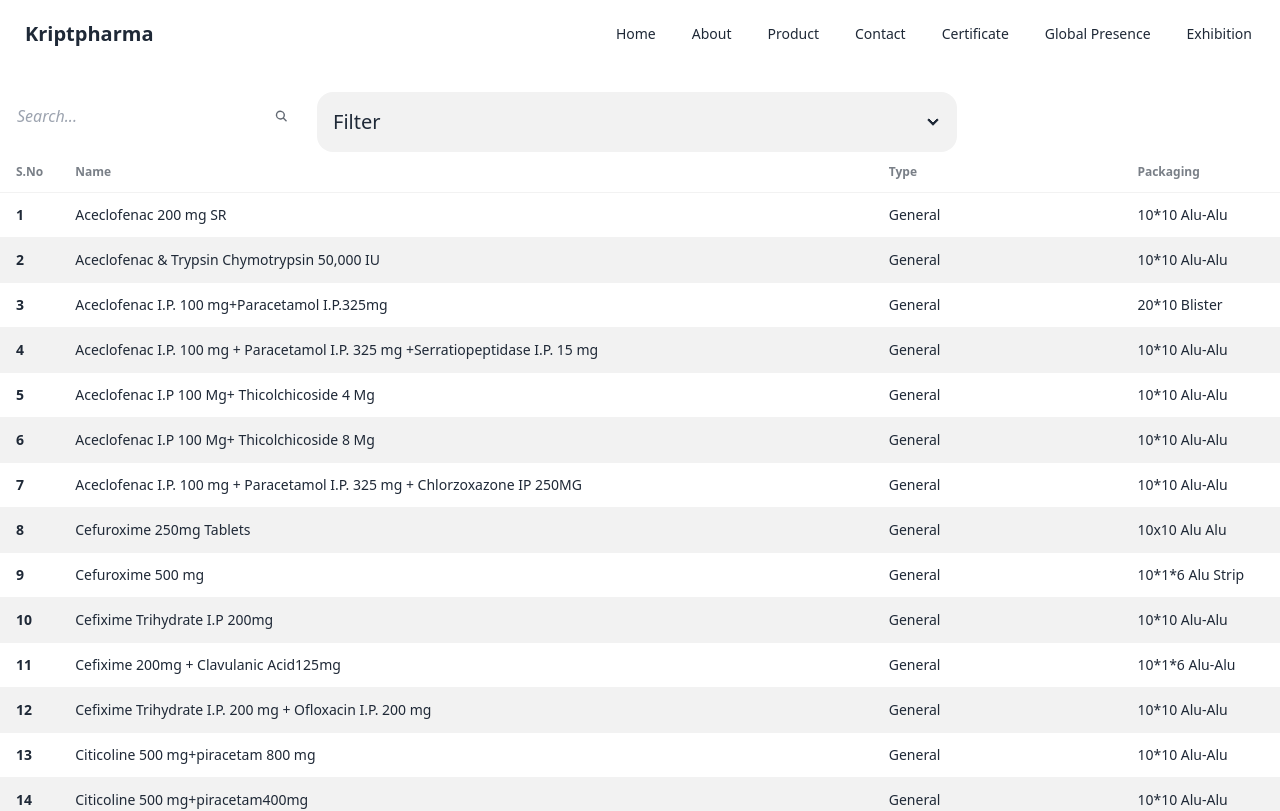
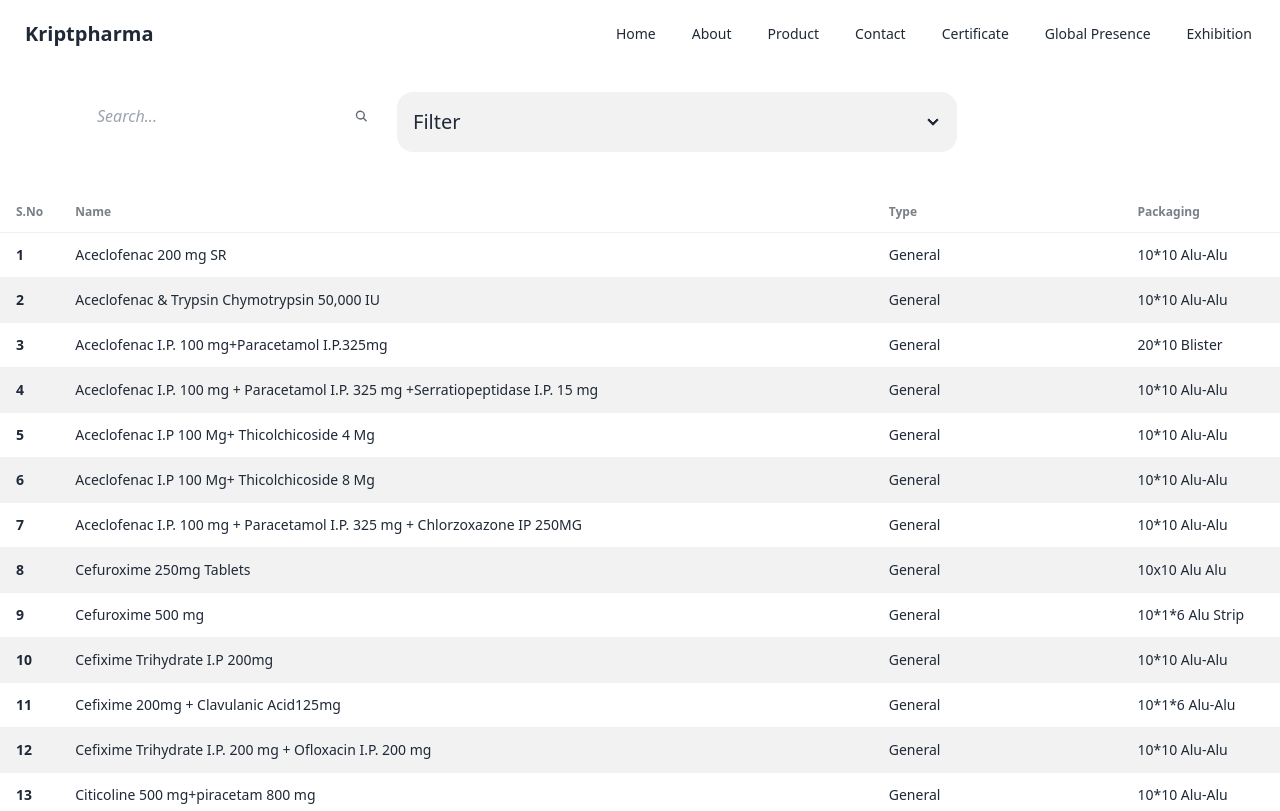
Before and after one commit to decipher-cs/kriptpharma, a React (Vite) app: page /product in a window 1280 px wide. Shown: the top 811 px of the page. Built offline with nearby package versions, Linux system fonts and the light colour scheme.

Commit message:
added height constraint on table

```diff
--- a/src/routes/__root.tsx
+++ b/src/routes/__root.tsx
@@ -6,7 +6,7 @@ export const Route = createRootRoute({
     component: () => (
         <>
             <Header />
-            <main className="relative mx-auto min-h-svh max-w-10xl px-breath lg:px-breath-lg">
+            <main className="relative mx-auto size-full min-h-svh max-w-10xl px-breath lg:px-breath-lg">
                 <Outlet />
             </main>
             <Footer />
--- a/src/routes/product.lazy.tsx
+++ b/src/routes/product.lazy.tsx
@@ -87,7 +87,6 @@ const Product = () => {
 
     return (
         <section className="grid gap-10">
-            <div className="-mx-breath max-w-10xl overflow-x-auto lg:-mx-breath-lg">
             <span className="flex items-start gap-7">
                 <label className="flex items-center gap-2">
                     <span className="sr-only">Search</span>
@@ -129,9 +128,7 @@ const Product = () => {
                         {categories.map((item, i) => (
                             <div className="form-control" key={i}>
                                 <label className="label cursor-pointer">
-                                        <span className="label-text">
-                                            {item}
-                                        </span>
+                                    <span className="label-text">{item}</span>
                                     <input
                                         type="checkbox"
                                         className="checkbox"
@@ -158,16 +155,14 @@ const Product = () => {
                                                         categoryFilter:
                                                             visibleCategories.filter(
                                                                 (v) =>
-                                                                        item !==
-                                                                        v
+                                                                    item !== v
                                                             ),
                                                     }),
                                                 })
                                                 setVisibleCategories((p) =>
                                                     p.includes(item)
                                                         ? p.filter(
-                                                                  (v) =>
-                                                                      v !== item
+                                                              (v) => v !== item
                                                           )
                                                         : p
                                                 )
@@ -183,6 +178,7 @@ const Product = () => {
                     </div>
                 </div>
             </span>
+            <article className="-mx-breath max-h-svh  max-w-10xl overflow-x-auto lg:-mx-breath-lg">
                 <table className="table table-zebra">
                     {/* head */}
                     <thead>
@@ -204,7 +200,7 @@ const Product = () => {
                         ))}
                     </tbody>
                 </table>
-            </div>
+            </article>
         </section>
     )
 }
```
Lines whose indentation alone changed are shown as unchanged.
